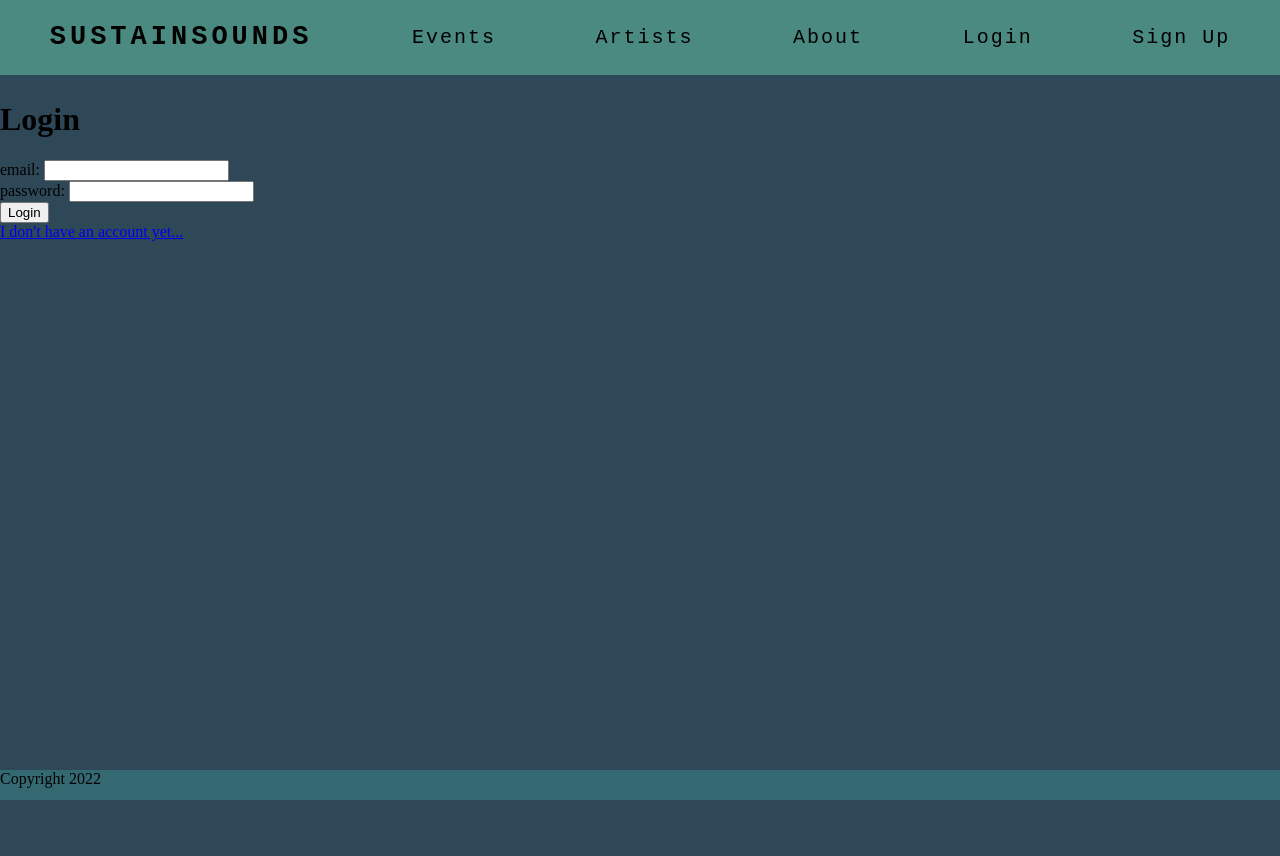
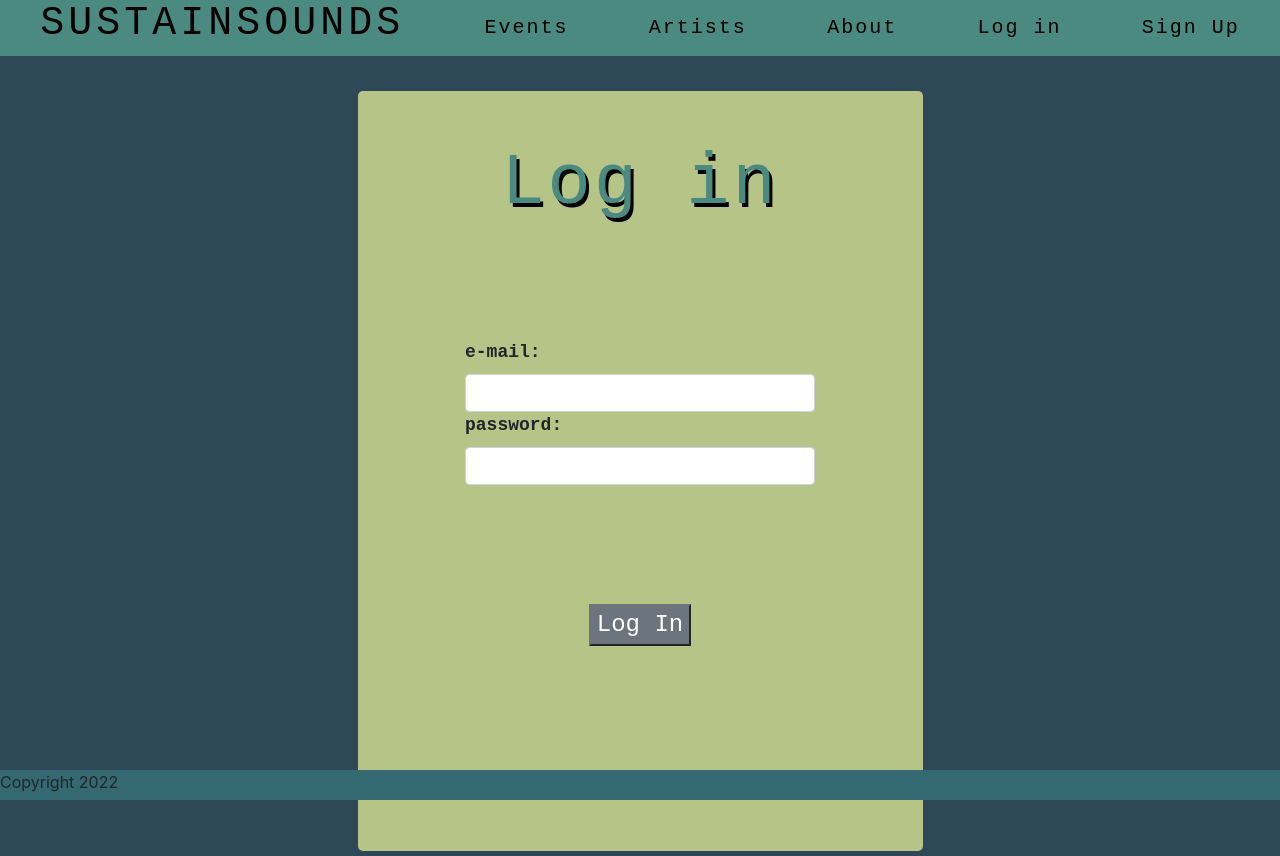
Before and after one commit to vnemchev/sustainsounds-react, a React (Create React App) app in the folder client/: page /login in a window 1280 px wide. Before the commit the page ends 800 px from the top, so only its background shows below. Built offline with nearby package versions, Linux system fonts and the light colour scheme; no server answers.

Commit message:
Forms CSS ready

```diff
--- a/client/public/index.html
+++ b/client/public/index.html
@@ -5,7 +5,16 @@
         <link rel="icon" href="%PUBLIC_URL%/favicon.ico" />
         <meta name="viewport" content="width=device-width, initial-scale=1" />
         <meta name="theme-color" content="#000000" />
-        <meta name="description" content="Web site created using create-react-app" />
+        <meta
+            name="description"
+            content="Web site created using create-react-app"
+        />
+        <link
+            rel="stylesheet"
+            href="https://cdn.jsdelivr.net/npm/bootstrap@4.0.0/dist/css/bootstrap.min.css"
+            integrity="sha384-Gn5384xqQ1aoWXA+058RXPxPg6fy4IWvTNh0E263XmFcJlSAwiGgFAW/dAiS6JXm"
+            crossorigin="anonymous"
+        />
 
         <title>sustainSounds</title>
     </head>
--- a/client/src/App.module.css
+++ b/client/src/App.module.css
@@ -1,7 +1,11 @@
 main {
     display: flex;
     flex-direction: column;
-    justify-content: space-around;
+    justify-content: center;
     width: 100%;
     padding: 5px;
 }
+
+a:hover {
+    text-decoration: none;
+}
--- /dev/null
+++ b/client/src/components/auth/AuthForms.module.css
@@ -0,0 +1,40 @@
+.container {
+    width: 100%;
+    height: 100%;
+    display: flex;
+    justify-content: center;
+}
+
+form {
+    margin-top: 30px;
+    padding: 50px 30px;
+    background-color: #b7c488;
+    height: 760px;
+    width: 565px;
+    border-radius: 5px;
+    font-family: 'Oxygen', 'Courier New', Courier, monospace;
+    font-weight: 600;
+    font-size: 24px;
+    display: flex;
+    flex-direction: column;
+    justify-content: space-between;
+    align-items: center;
+}
+
+form input {
+    width: 350px !important;
+}
+
+.heading {
+    font-family: 'Doctor Glitch', 'Courier New', Courier, monospace;
+    color: #4b8a80;
+    text-shadow: black 3px 4px;
+    font-size: 72px;
+    letter-spacing: 3px;
+}
+
+.myFormGroup {
+    font-family: 'Oxygen', 'Courier New', Courier, monospace;
+    font-weight: 600;
+    font-size: 18px;
+}
--- a/client/src/components/auth/Login.js
+++ b/client/src/components/auth/Login.js
@@ -1,9 +1,9 @@
 import { useState, useContext } from 'react';
+import { useNavigate, Link } from 'react-router-dom';
 
-import { useNavigate, Link } from 'react-router-dom';
 import { AuthContext } from '../../contexts/authContext';
-
 import * as authService from '../../services/authService';
+import styles from './AuthForms.module.css';
 
 const Login = () => {
     const navigate = useNavigate();
@@ -35,24 +35,24 @@ const Login = () => {
     };
 
     return (
-        <>
+        <div className={styles.container}>
             <form onSubmit={submitHandler}>
-                <h1>Login</h1>
+                <h1 className={styles.heading}>Log in</h1>
 
-                <div>
-                    <label htmlFor="login-email">email: </label>
+                <div className={`${styles.myFormGroup} form-group`}>
+                    <label htmlFor="login-email">e-mail: </label>
                     <input
+                        className="form-control"
                         type="email"
                         id="login-email"
                         name="email"
                         value={loginData.email}
                         onChange={changeHandler}
                     ></input>
-                </div>
 
-                <div>
                     <label htmlFor="login-password">password: </label>
                     <input
+                        className="form-control"
                         type="password"
                         id="login-password"
                         name="password"
@@ -61,13 +61,15 @@ const Login = () => {
                     ></input>
                 </div>
 
-                <div>
-                    <button type="submit">Login</button>
+                <div className="form-group">
+                    <button type="submit" className="btn-secondary">
+                        Log In
+                    </button>
                 </div>
 
                 <Link to={'/register'}>I don't have an account yet...</Link>
             </form>
-        </>
+        </div>
     );
 };
 
--- a/client/src/components/auth/Register.js
+++ b/client/src/components/auth/Register.js
@@ -1,8 +1,9 @@
 import { useState, useContext } from 'react';
 import { useNavigate, Link } from 'react-router-dom';
+
 import { AuthContext } from '../../contexts/authContext';
-
 import * as authService from '../../services/authService';
+import styles from './AuthForms.module.css';
 
 const Register = () => {
     const navigate = useNavigate();
@@ -56,35 +57,34 @@ const Register = () => {
     };
 
     return (
-        <>
+        <div className={styles.container}>
             <form onSubmit={submitHandler}>
-                <h1>Register</h1>
+                <h1 className={styles.heading}>Sign Up</h1>
 
-                <div>
-                    <label htmlFor="reg-email">email: </label>
+                <div className={`${styles.myFormGroup} form-group`}>
+                    <label htmlFor="reg-email">e-mail: </label>
                     <input
+                        className="form-control"
                         type="email"
                         id="reg-email"
                         name="email"
                         value={registerData.email}
                         onChange={changeHandler}
                     ></input>
-                </div>
 
-                <div>
                     <label htmlFor="reg-password">password: </label>
                     <input
+                        className="form-control"
                         type="password"
                         id="reg-password"
                         name="password"
                         value={registerData.password}
                         onChange={changeHandler}
                     ></input>
-                </div>
 
-                <div>
                     <label htmlFor="repeatPassword">repeat password: </label>
                     <input
+                        className="form-control"
                         type="password"
                         id="repeatPassword"
                         name="repeatPassword"
@@ -93,21 +93,25 @@ const Register = () => {
                     ></input>
                 </div>
 
-                <div>
+                <div className={`${styles.myFormGroup} form-group`}>
                     <input
+                        className="form-check-input"
                         type="checkbox"
                         id="artistReg"
                         name="artistReg"
                         checked={registerData.isArtist}
                         onChange={isArtist}
                     ></input>
-                    <label htmlFor="artistReg">register as artist </label>
+                    <label htmlFor="artistReg" className="form-check-label">
+                        register as artist
+                    </label>
                 </div>
 
                 {registerData.isArtist && (
-                    <div>
+                    <div className={`${styles.myFormGroup} form-group`}>
                         <label htmlFor="alias">alias: </label>
                         <input
+                            className="form-control"
                             type="text"
                             id="alias"
                             name="alias"
@@ -118,12 +122,14 @@ const Register = () => {
                 )}
 
                 <div>
-                    <button type="submit">register</button>
+                    <button type="submit" className="btn-secondary">
+                        Sign Up
+                    </button>
                 </div>
 
                 <Link to={'/login'}>I already have an account!</Link>
             </form>
-        </>
+        </div>
     );
 };
 
--- a/client/src/components/common/Nav/Nav.js
+++ b/client/src/components/common/Nav/Nav.js
@@ -41,13 +41,13 @@ const Nav = () => {
                     </Link>
 
                     <Link to="/logout" className={styles.navlink}>
-                        Logout
+                        Log out
                     </Link>
                 </>
             ) : (
                 <>
                     <Link to="/login" className={styles.navlink}>
-                        Login
+                        Log in
                     </Link>
 
                     <Link to="/register" className={styles.navlink}>
--- a/client/src/components/common/Nav/Nav.module.css
+++ b/client/src/components/common/Nav/Nav.module.css
@@ -1,5 +1,7 @@
 .nav {
     font-family: 'Doctor Glitch', 'Courier New', Courier, monospace;
+    text-decoration: none;
+
     display: flex;
     flex-direction: row;
     justify-content: space-around;
@@ -7,7 +9,6 @@
 }
 
 .hometext {
-    text-decoration: none;
     font-size: large;
     letter-spacing: 4px;
     color: black;
--- a/client/src/components/events/EventDetails/EventDetails.module.css
+++ b/client/src/components/events/EventDetails/EventDetails.module.css
@@ -32,6 +32,7 @@ img {
     border: 3px solid #2f4858;
     border-radius: 5px;
 }
+
 .description {
     font-weight: 600;
     font-size: 18px;
--- a/client/src/components/home/Home.js
+++ b/client/src/components/home/Home.js
@@ -2,6 +2,63 @@ import styles from './Home.module.css';
 
 const Home = () => {
     return (
+        <>
+            <form>
+                <div className="form-group">
+                    <label htmlFor="exampleFormControlInput1">
+                        Email address
+                    </label>
+                    <input
+                        type="email"
+                        className="form-control"
+                        id="exampleFormControlInput1"
+                        placeholder="name@example.com"
+                    />
+                </div>
+                <div className="form-group">
+                    <label htmlFor="exampleFormControlSelect1">
+                        Example select
+                    </label>
+                    <select
+                        className="form-control"
+                        id="exampleFormControlSelect1"
+                    >
+                        <option>1</option>
+                        <option>2</option>
+                        <option>3</option>
+                        <option>4</option>
+                        <option>5</option>
+                    </select>
+                </div>
+                <div className="form-group">
+                    <label htmlFor="exampleFormControlSelect2">
+                        Example multiple select
+                    </label>
+                    <select
+                        multiple=""
+                        className="form-control"
+                        id="exampleFormControlSelect2"
+                    >
+                        <option>1</option>
+                        <option>2</option>
+                        <option>3</option>
+                        <option>4</option>
+                        <option>5</option>
+                    </select>
+                </div>
+                <div className="form-group">
+                    <label htmlFor="exampleFormControlTextarea1">
+                        Example textarea
+                    </label>
+                    <textarea
+                        className="form-control"
+                        id="exampleFormControlTextarea1"
+                        rows={3}
+                        defaultValue={''}
+                    />
+                </div>
+            </form>
+
             <div className={styles.container}>
                 <img src="../../../public/images/home-cover.jpg"></img>
                 <h1>Welcome to sustainsounds!</h1>
@@ -10,6 +67,7 @@ const Home = () => {
                     musicians and performers worldwide.
                 </p>
             </div>
+        </>
     );
 };
 export default Home;
--- a/client/src/index.css
+++ b/client/src/index.css
@@ -5,11 +5,10 @@ body {
     background-color: #2f4858;
     height: 100%;
     width: 100%;
-
     margin: 0;
     font-family: 'Oxygen', sans-serif, cursive, -apple-system,
         BlinkMacSystemFont, 'Segoe UI', 'Roboto', 'Ubuntu', 'Cantarell',
-        'Fira Sans', 'Droid Sans', 'Fredoka One' 'Helvetica Neue', sans-serif;
+        'Fira Sans', 'Droid Sans', 'Fredoka One' 'Helvetica Neue';
     -webkit-font-smoothing: antialiased;
     -moz-osx-font-smoothing: grayscale;
 }
```
Lines whose indentation alone changed are shown as unchanged.
